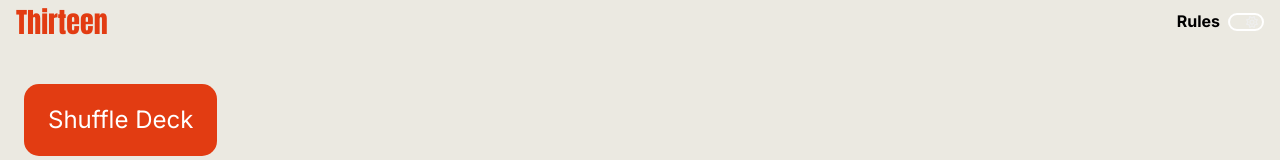
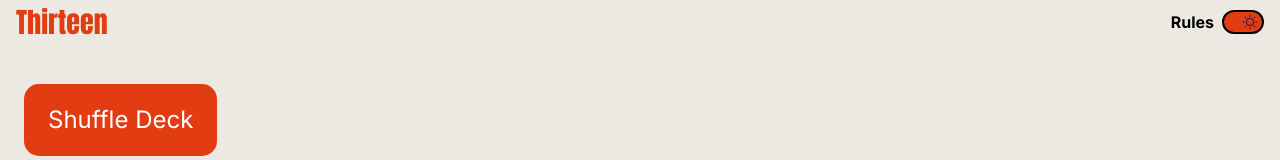
Before and after one commit to jduong09/thirteen, a Next.js app: page / in a window 1280 px wide. Shown: the top 160 px of the page. Built offline with nearby package versions, Linux system fonts and the light colour scheme.

Commit message:
Changed dark mode toggle design. Changed background of card faced down.

```diff
--- a/components/game/game.module.scss
+++ b/components/game/game.module.scss
@@ -221,7 +221,9 @@
 }
 
 .cardFaceDown {
-  background: no-repeat url("../../public/cardBackground.jpg");
+  @include theme() {
+    background: 0% 0%/ 25% repeat theme-get('button') url("../../public/star.svg");
+  }
 }
 
 .cardDisplay {
--- a/components/header/header.module.scss
+++ b/components/header/header.module.scss
@@ -31,6 +31,7 @@
 
 .header > nav > ul {
   display: flex;
+  align-items: center;
 }
 
 .header > nav > ul > li:last-child {
@@ -52,8 +53,8 @@
   display: flex;
   align-items: center;
   > div {
-    width: 36px;
-    height: 18px;
+    width: 42px;
+    height: 24px;
     border-radius: 500px;
     border: 2px solid black;
     display: flex;
@@ -66,18 +67,21 @@
     }
   }
   > .sunBorder {
-    border-color: orange;
+    border-color: white;
+    background-color: white;
     justify-content: flex-start;
   }
   > .moonBorder {
-    border-color: white;
+    @include theme() {
+      background-color: theme-get('h1-color');
+    }
     justify-content: flex-end;
   }
 }
 
 .imageDarkMode {
   display: block;
-  width: 12px;
+  width: 16px;
   height: auto;
 }
 
@@ -86,7 +90,7 @@
 }
 
 .moonIcon {
-  filter: invert(97%) sepia(0%) saturate(94%) hue-rotate(300deg) brightness(112%) contrast(87%);
+  filter: invert(11%) sepia(53%) saturate(3439%) hue-rotate(236deg) brightness(82%) contrast(102%);
 }
 
 .rules {
```
Also changed, not shown: public/star.svg (added), public/sun.svg.
